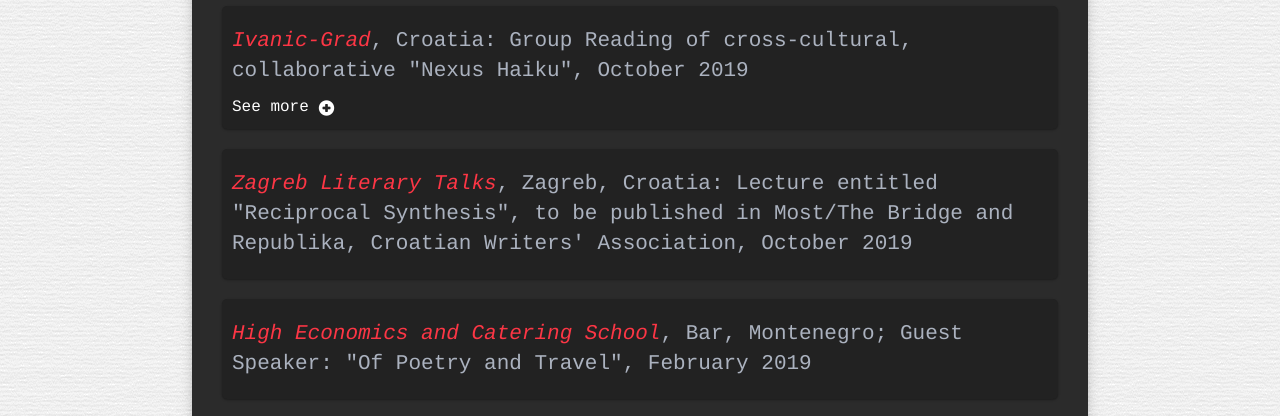
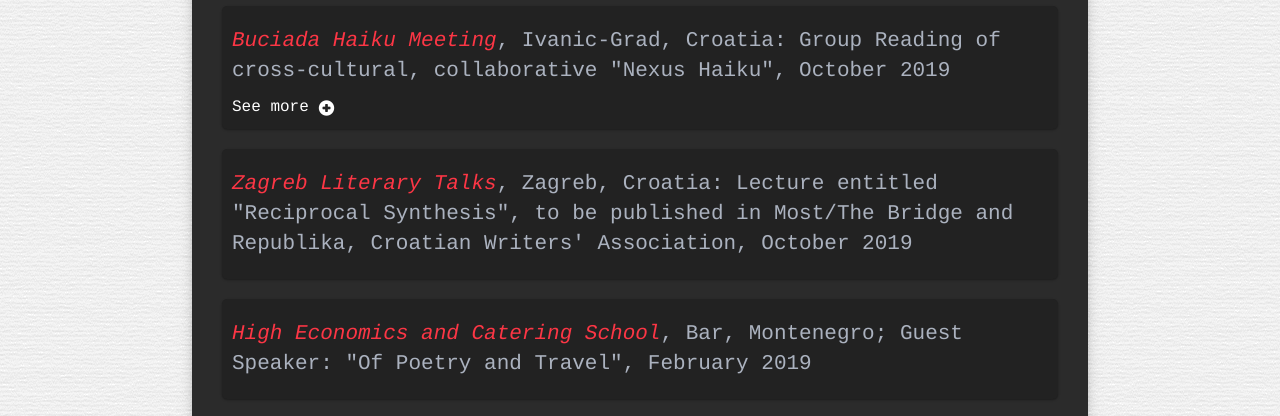
Before and after one commit to ullibodnar/author-site, a plain HTML site: page index.html in a window 1280 px wide. Shown: the part 201-617 px from the top of the page. Drawn offline with nearby package versions, Linux system fonts and the light colour scheme.

Commit message:
fix error

```diff
--- a/index.html
+++ b/index.html
@@ -216,7 +216,8 @@
           <div class='scrollableannouncements'>
             <div class="announcementsblock expand">
               <p>
-                <span class="red-italics">Ivanic-Grad</span>, Croatia: Group Reading of cross-cultural, collaborative
+                <span class="red-italics">Buciada Haiku Meeting</span>, Ivanic-Grad, Croatia: Group Reading of
+                cross-cultural, collaborative
                 "Nexus
                 Haiku", October 2019
               </p>
```
